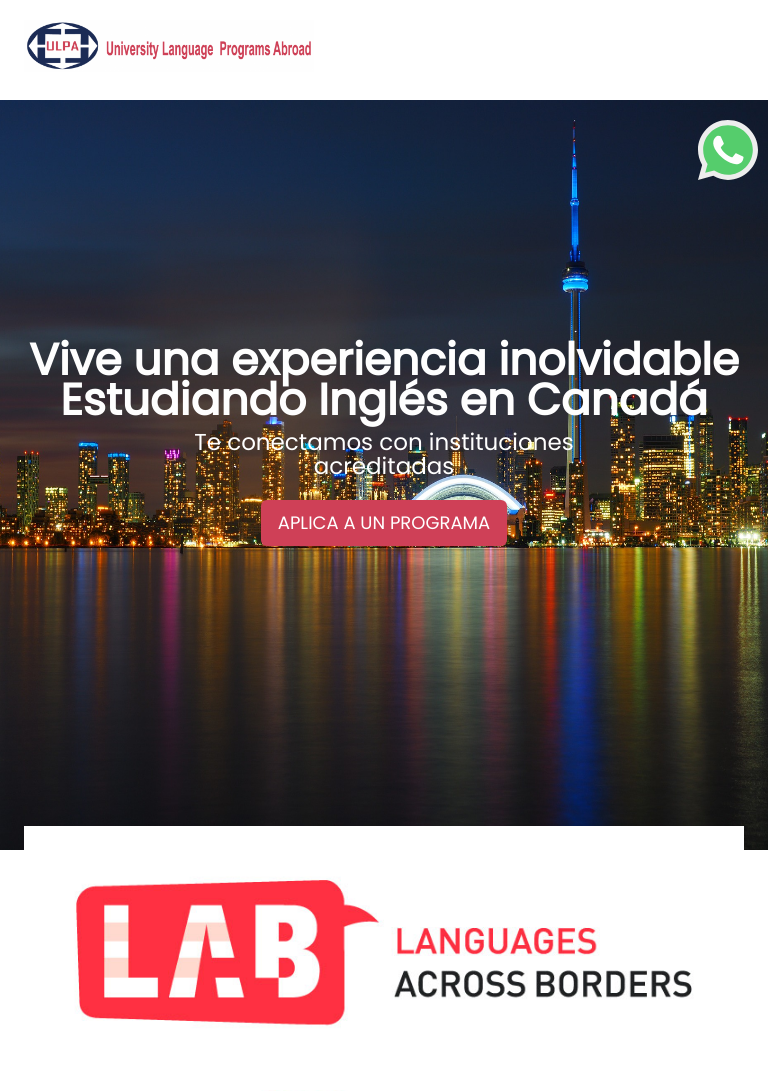
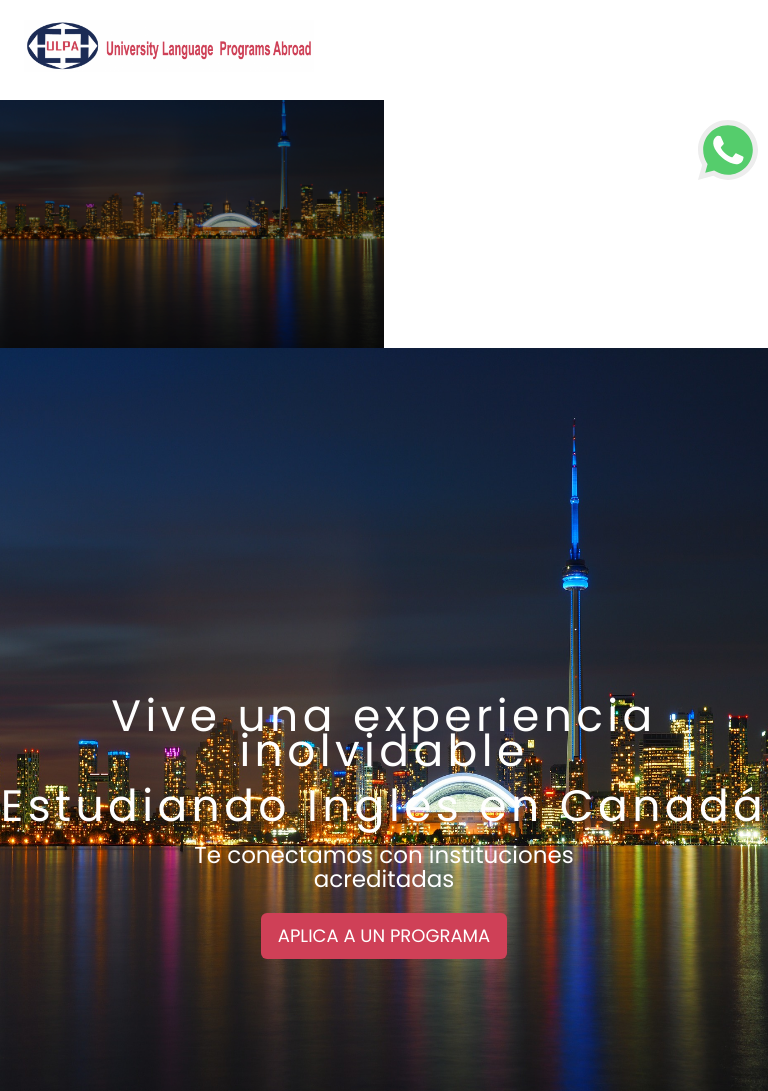
Before and after one commit to whary11/landing-ulpa, a PHP site: page / in a window 768 px wide. Shown: the top 1091 px of the page. Run offline with PHP 8.4, Linux system fonts and the light colour scheme.

Commit message:
ultima revision

```diff
--- a/confirmacion.html
+++ b/confirmacion.html
@@ -125,14 +125,14 @@
               <p><span>Pronto nos pondremos en contacto</span></p>
               <p><span>Mientras tanto conoce más de nosotros</span></p>
               <div class="row redes">
-                <a href="#">
+                <a href="https://www.facebook.com/ulpacolombia/">
                   <img src="images/facebook.svg">
                 </a>
-                <a href="#">
+                <a href="https://www.instagram.com/ulpacolombia/">
                   <img src="images/instagram.svg" alt="">
                 </a>
               </div>
-              <button type="button" class="btn btn-principal btn-lg mt-50">Visita Nuestra Web</button>
+              <a href="http://ulpa.com.co/" class="btn btn-principal btn-lg mt-50">Visita Nuestra Web</a>
             </div>
           </div>
         </div>
--- a/css/main.css
+++ b/css/main.css
@@ -267,7 +267,9 @@ header{
 	color:#fefefe;
 	font-size:44px;
 	line-height:20px;
-	font-weight:600;
+	font-weight:500;
+	letter-spacing: 0.1em;
+	line-height: 0.8em;
 	/* text-transform:uppercase; */
 	/* letter-spacing: 0.1em; */
 }
@@ -723,7 +725,7 @@ h3.succes_message {
 	}
 
 	.bannerText{
-		margin-top:-380px;
+		margin-top:-320px;
 		margin-bottom: 1%;
 	}
 	.img-principal img{
@@ -1059,7 +1061,7 @@ and (max-device-width : 736px) {
 and (min-device-width : 768px)
 and (max-device-width : 1024px)  {
 	.bannerText{
-		margin-top: -500px;
+		margin-top: -450px;
 			margin-bottom: 30%;
 	}
 	.img-principal img{
--- a/index.html
+++ b/index.html
@@ -86,7 +86,6 @@
         </div>
         <!--menu end-->
 
-        <!-- <div class="banner row" id="banner">
           <div class="col-xs-12 col-sm-6 col-md-12 col-lg-12 noPadd slides-container" style="height:100%">
             <div class="slide">
               <div class="container hedaer-inner">
```
